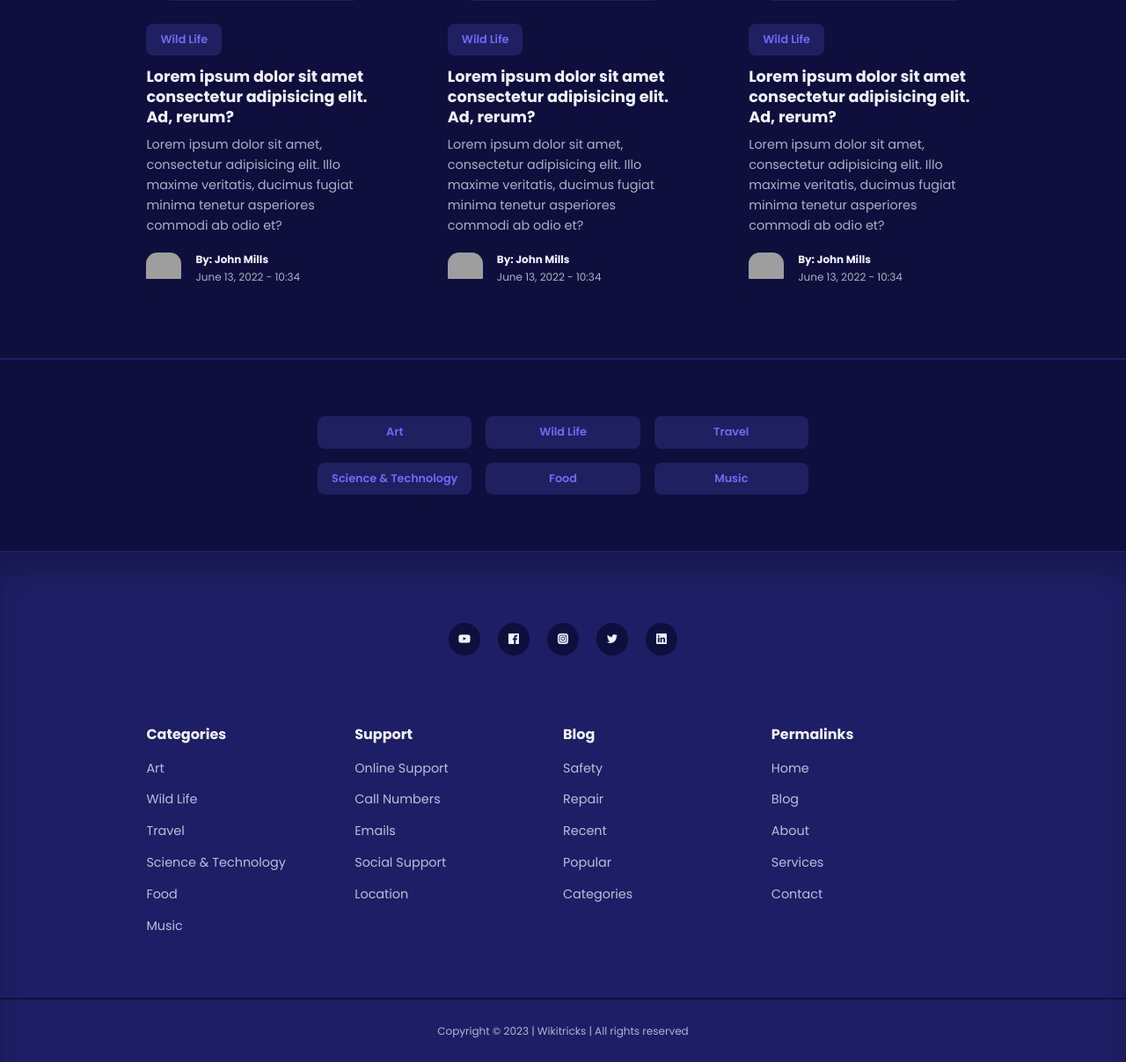
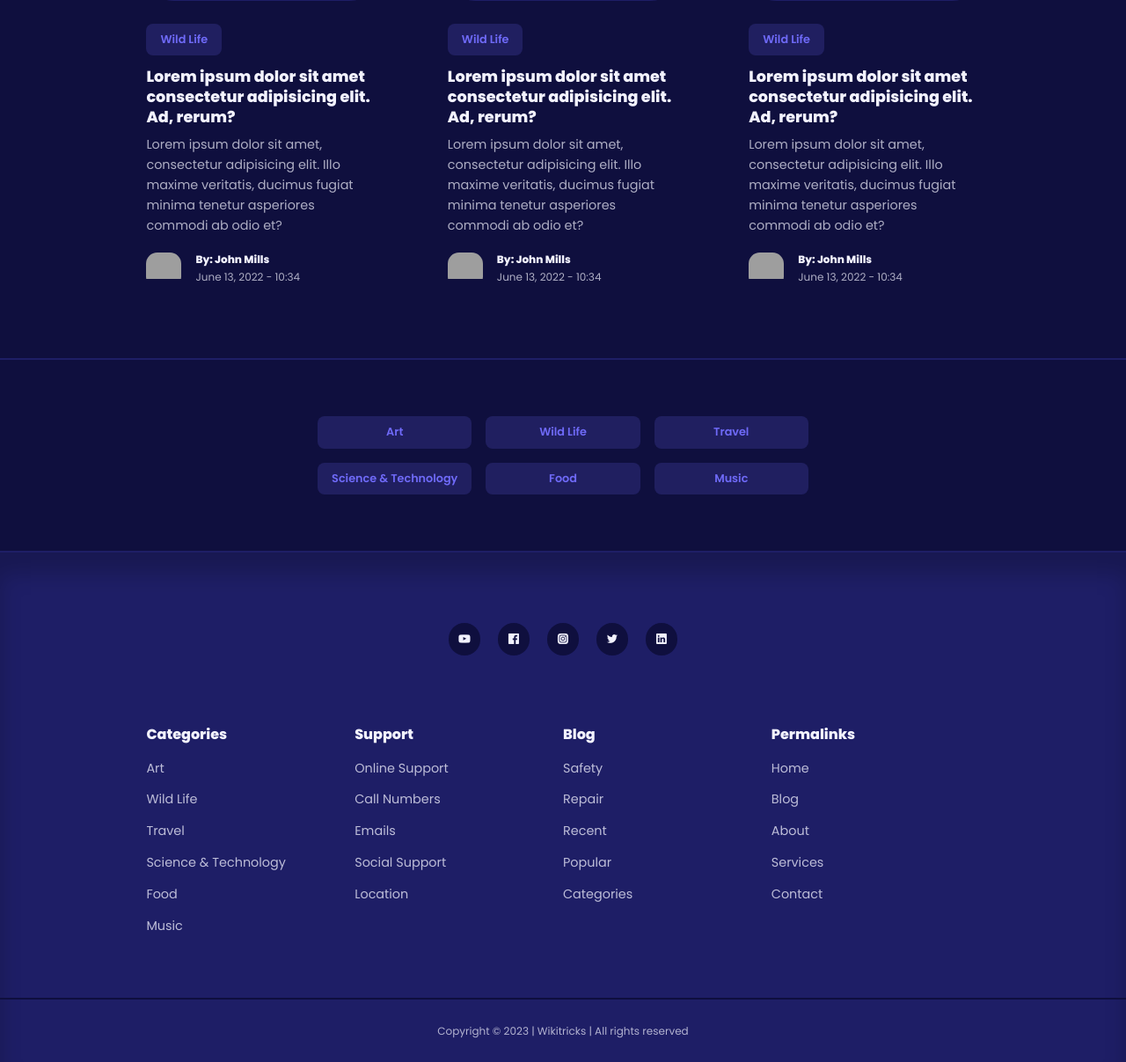
Before and after one commit to nishatrhythm/Complete-Blogging-Website-with-Back-End, a PHP site: page /blog/ in a window 1280 px wide. Shown: the part 1355-2562 px from the top of the page at 88% size. Run offline with PHP 8.4, Linux system fonts and the light colour scheme; grey boxes are pictures that could not be loaded.

Commit message:
Font link updated

```diff
--- a/css/style.css
+++ b/css/style.css
@@ -1,3 +1,5 @@
+@import url('https://fonts.googleapis.com/css2?family=Poppins:wght@300;400;500;600;800;900&display=swap');
+
 :root {
     --color-primary: #6f6af8;
     --color-primary-light: hsl(242, 91%, 69%, 18%);
@@ -37,6 +39,7 @@
     list-style: none;
     text-decoration: none;
     box-sizing: border-box;
+    font-family: 'Poppins', sans-serif;
 }
 
 body {
--- a/partials/header.php
+++ b/partials/header.php
@@ -25,9 +25,6 @@ if(isset($_SESSION['user-id'])) {
 
     <!-- ICONSCOUT CDN -->
     <link rel="stylesheet" href="https://unicons.iconscout.com/release/v4.0.0/css/line.css">
-
-    <!-- GOOGLE FONTS -->
-    <link href="https://fonts.googleapis.com/css2?family=Poppins:wght@100;200;300;400;500;600;700;800;900&display=swap" rel="stylesheet">
 </head>
 
 <body>
--- a/signin.php
+++ b/signin.php
@@ -22,9 +22,6 @@ unset($_SESSION['signin-data']);
 
     <!-- ICONSCOUT CDN -->
     <link rel="stylesheet" href="https://unicons.iconscout.com/release/v4.0.0/css/line.css">
-
-    <!-- GOOGLE FONTS -->
-    <link href="https://fonts.googleapis.com/css2?family=Poppins:wght@100;200;300;400;500;600;700;800;900&display=swap" rel="stylesheet">
 </head>
 
 <body>
--- a/signup.php
+++ b/signup.php
@@ -28,9 +28,6 @@ unset($_SESSION['signup-data']);
 
     <!-- ICONSCOUT CDN -->
     <link rel="stylesheet" href="https://unicons.iconscout.com/release/v4.0.0/css/line.css">
-
-    <!-- GOOGLE FONTS -->
-    <link href="https://fonts.googleapis.com/css2?family=Poppins:wght@100;200;300;400;500;600;700;800;900&display=swap" rel="stylesheet">
 </head>
 
 <body>
```
